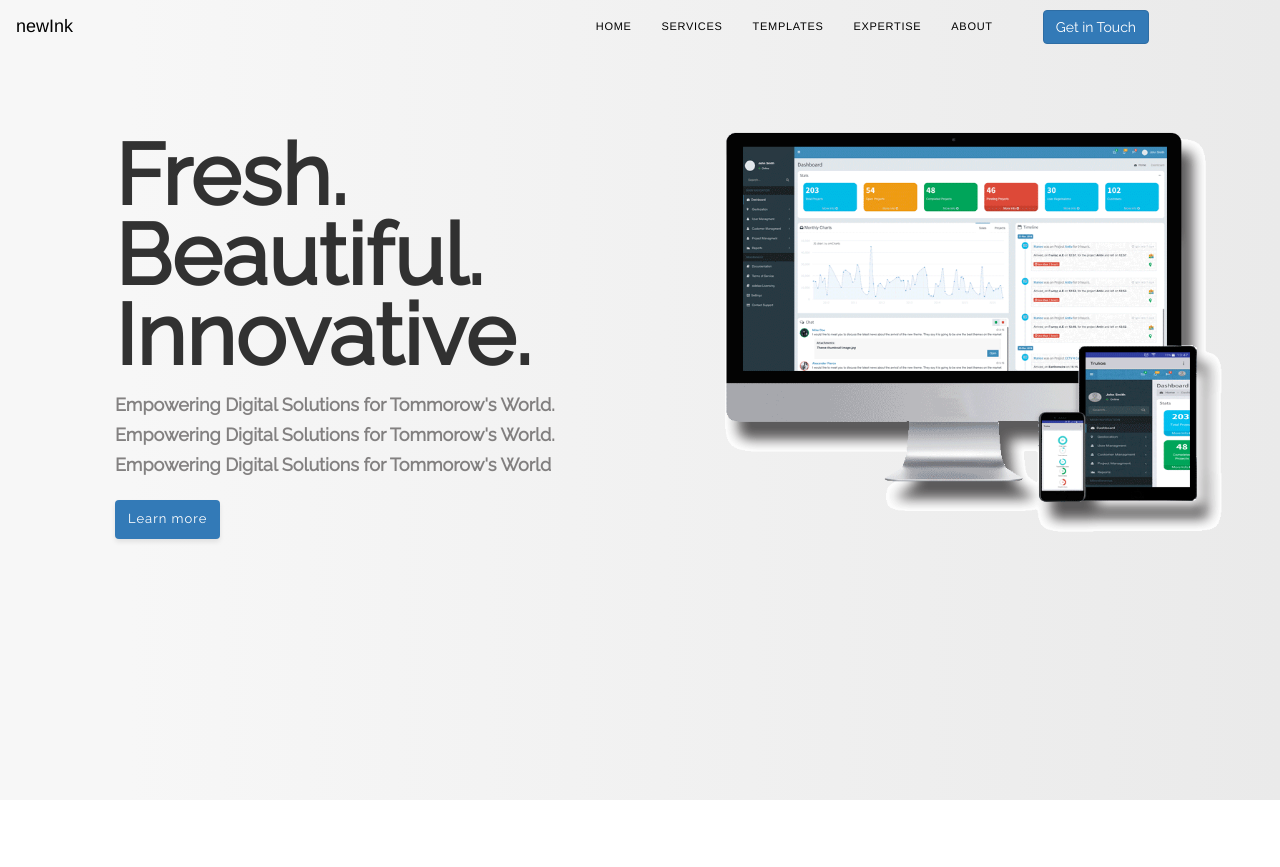
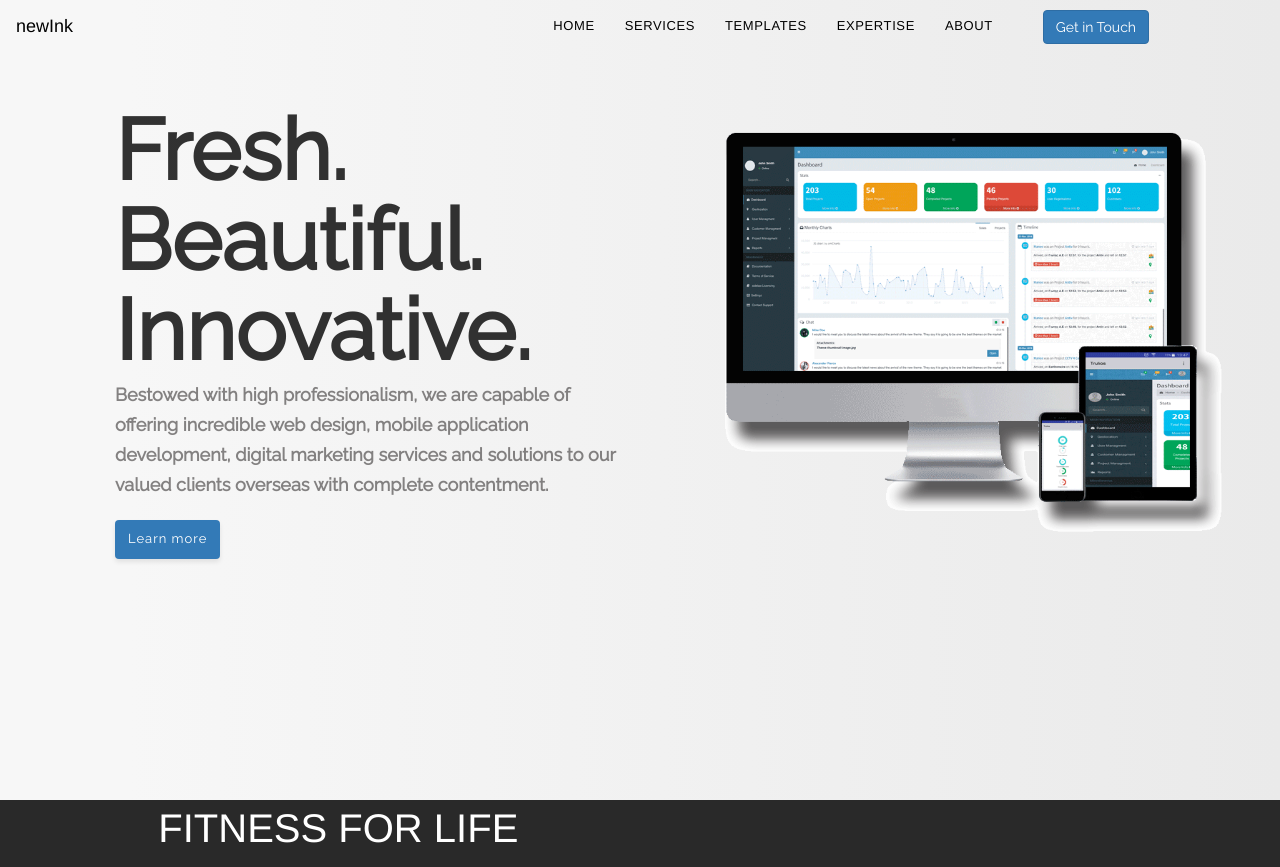
Before and after one commit to ANURAGVASI/newInk-Official-Website, a React (Create React App) app: page / in a window 1280 px wide. Before the commit the page ends 800 px from the top, so only its background shows below. Built offline with nearby package versions, Linux system fonts and the light colour scheme.

Commit message:
added components

```diff
--- a/src/App.js
+++ b/src/App.js
@@ -3,18 +3,21 @@ import React, { Component } from 'react';
 import HeaderMenu from "./components/HeaderMenu/newlinkHeaderMenu";
 import HeroImage from "./components/heroImage/index";
 import Ourservices from "./components/ourServices/index";
+import WhychooseUs from "./components/whyChooseUs/index";
+import AboutUs from "./components/Aboutus/index"
 
 class App extends Component {
   render() {
     return(
       // <HeaderMenu />
       <div>
-
         <HeroImage />
-        {/* <Ourservices /> */}
+        <AboutUs  />
       </div>
     )
   }
 }
 
 export default App;
+
+// #0f1628
--- /dev/null
+++ b/src/components/Aboutus/index.css
@@ -0,0 +1,10 @@
+.aboutus-main-div{
+    background-color: #292929;
+    overflow: hidden;
+}
+
+.aboutus-leftheading-p{
+    text-align: right;
+    font-size: 40px;
+    color: white
+}
--- /dev/null
+++ b/src/components/Aboutus/index.js
@@ -0,0 +1,27 @@
+import React from "react";
+import "./index.css";
+
+class Aboutus extends React.Component{
+    render(){
+        return(
+            <div className="aboutus-main-div">
+                <div className="aboutus-submain-div" >
+                       <div className="col-md-5" >
+                            <p className="aboutus-leftheading-p" >
+                                FITNESS
+                                FOR LIFE
+                            </p>
+                            <p className="aboutus-leftquote-p" >
+
+                            </p>
+                       </div>
+                       <div className="col-md-7" >
+
+                       </div>
+                </div>
+            </div>
+        )
+    }
+}
+
+export default Aboutus;
--- a/src/components/HeaderMenu/newlinkeHeaderMenu.css
+++ b/src/components/HeaderMenu/newlinkeHeaderMenu.css
@@ -26,8 +26,8 @@
 
 .logo-link{
     color: black;
-    font-size: 11px;
-    letter-spacing: 0.7px;
+    font-size: 13px;
+    letter-spacing: 0.6px;
     text-transform: uppercase;
 }
 
@@ -35,7 +35,7 @@
 .nav>li>a:focus, .nav>li>a:hover {
     text-decoration: none;
     background-color: transparent !important;
-    color: white;
+    color: rgb(235, 10, 10);
 }
 
 .menu-getintouch-btn{
--- a/src/components/heroImage/index.css
+++ b/src/components/heroImage/index.css
@@ -7,45 +7,14 @@
 
 }
 
-/*.mytest{
-    margin-top: 200px;
-
-}
-
-.heroimag-text-div{
-
-}
-
-.heroimage-maintext-p{
-    color: white;
-    font-size: 45px;
-    margin-top:150px;
-    text-align: center;
-}
-
-.heroimage-maintext-wordchanger{
-    color: rgb(46, 230, 46);
-    margin-left: 10px;
-    animation-name: wordAnimate;
-    animation-duration: 0.8s;
-} */
-
 .heroimage-taglines-div{
-    margin-top: 150px;
+    margin-top: 110px;
     margin-left: 100px;
 
 }
 
-.p1{
+.heroimage-maintaglines-div{
     animation: testanimate 1s;
-}
-
-.p2{
-    animation: testanimate 2s;
-}
-
-.p3{
-    animation: testanimate 2.3s;
 }
 
 
@@ -60,12 +29,9 @@
     /* border: 1px solid red; */
     font-size: 85px;
     font-family: 'Raleway';
-    line-height: 90px;
+    line-height: 80px;
     font-weight: bold;
     color: rgba(0, 0, 0, 0.801);
-    padding: 0px;
-    margin-top: -20px;
-    /* padding-left:70px; */
 }
 
 .heroimage-subtext-p{
@@ -76,7 +42,7 @@
     font-family: 'Raleway';
     font-weight: 600;
     line-height: 30px;
-    animation: testanimate4 2.5s;
+    animation: testanimate4 1s;
 }
 
 @keyframes testanimate4{
@@ -118,15 +84,8 @@
 }
 
 @keyframes imageanimate{
-    0% {
-        opacity: 0.25;
-      }
-      50% {
-        opacity: 0.5;
-      }
-      100% {
-        opacity: 1;
-      }
+    from {opacity: 0;}
+    to{opacity: 1}
 }
 
 .heroimage-downarrow-p{
--- a/src/components/heroImage/index.js
+++ b/src/components/heroImage/index.js
@@ -28,7 +28,6 @@ class HeroImage extends React.Component{
     }
 
 
-
     changeWord = (index) => {
         if(index===2){
             index=0;
@@ -46,27 +45,31 @@ class HeroImage extends React.Component{
                 <Header />
                 <div className="col-md-6 " >
                     <div className="heroimage-taglines-div" >
-                        <p className="heroimage-maintext-p p1" >
+                        <div className="heroimage-maintaglines-div" >
+                            <p className="heroimage-maintext-p " >
                                 Fresh.
                                 {/* <span id="heroimage-maintext-wordchangerid" className="heroimage-maintext-wordchanger" >
                                     {heroImageWords[heroImageWordIndex]}
                                 </span> */}
                             </p>
-                        <p className="heroimage-maintext-p p2" >
+                            <p className="heroimage-maintext-p">
                                 Beautiful.
                                 {/* <span id="heroimage-maintext-wordchangerid" className="heroimage-maintext-wordchanger" >
                                     {heroImageWords[heroImageWordIndex]}
                                 </span> */}
                             </p>
-                        <p className="heroimage-maintext-p p3" >
+                            <p className="heroimage-maintext-p" >
                                 Innovative.
                                 {/* <span id="heroimage-maintext-wordchangerid" className="heroimage-maintext-wordchanger" >
                                     {heroImageWords[heroImageWordIndex]}
                                 </span> */}
                             </p>
-
-                        <p className="heroimage-subtext-p" > Empowering Digital Solutions for Tommorow's World. Empowering Digital Solutions for Tommorow's World.
-                        Empowering Digital Solutions for Tommorow's World </p>
+                        </div>
+                        <p className="heroimage-subtext-p" >
+                            Bestowed with high professionalism, we are capable of offering incredible web design,
+                            mobile application development, digital marketing services and
+                            solutions to our valued clients overseas with complete contentment.
+                        </p>
 
                         <div className="heroimage-learnmore-div" >
                             <button className="btn btn-primary heroimage-learnmore-btn" >Learn more</button>
--- /dev/null
+++ b/src/components/whyChooseUs/index.css
@@ -0,0 +1,4 @@
+.chooseus-main-div{
+    background-color: #292929;
+    height: 400px;
+}
--- /dev/null
+++ b/src/components/whyChooseUs/index.js
@@ -0,0 +1,35 @@
+import React, { Component } from 'react';
+import "./index.css";
+
+class WhyChooseUs extends Component {
+    render() {
+        return (
+            <div className="chooseus-main-div" >
+
+                {/* row-1 */}
+                <div className="col-md-4" >
+                    <div>
+                        <div>
+                            {/* font wsome icon */}
+                        </div>
+                        <div>
+                            {/* point matter */}
+                            <p></p>
+                            <p></p>
+                        </div>
+                    </div>
+                </div>
+                <div className="col-md-4" ></div>
+                <div className="col-md-4" ></div>
+
+                {/* Row-2 */}
+                <div className="col-md-4" ></div>
+                <div className="col-md-4" ></div>
+                <div className="col-md-4" ></div>
+
+            </div>
+        );
+    }
+}
+
+export default WhyChooseUs;
```
Also changed, not shown: src/components/HomePageservices/index.js (added, +39 -0 lines), src/components/HomePageservices/index.css (added), src/images/aboutimage.jpg (added), 1 other file (tests, documents, lock files or other folders). Lines whose indentation alone changed are shown as unchanged.
